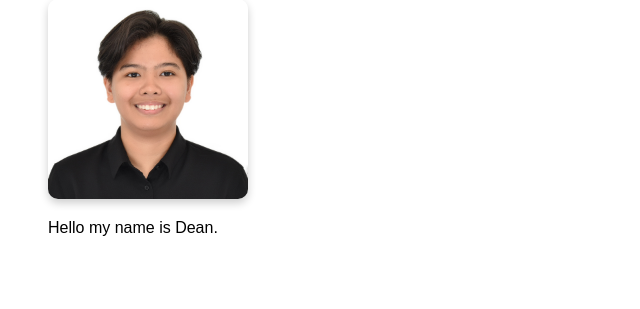
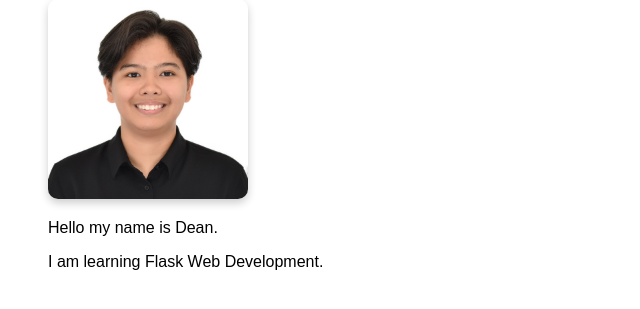
Before and after one commit to ciitdean/ciit-todo-app, a Flask app: page /about in a window 1280 px wide. Shown: the part 147-456 px from the top of the page, without its empty margins (0-640 px from the left). Run offline with Flask 3, Linux system fonts and the light colour scheme.

Commit message:
sample edit

```diff
--- a/templates/about.html
+++ b/templates/about.html
@@ -11,5 +11,6 @@
         <h1>About Me</h1>
         <img src="/static/myphoto.jpg" alt="My Photo" class="profile-pic">
         <p> Hello my name is Dean. </p>
+        <p> I am learning Flask Web Development. </p>
     </body>
 </html>
```
